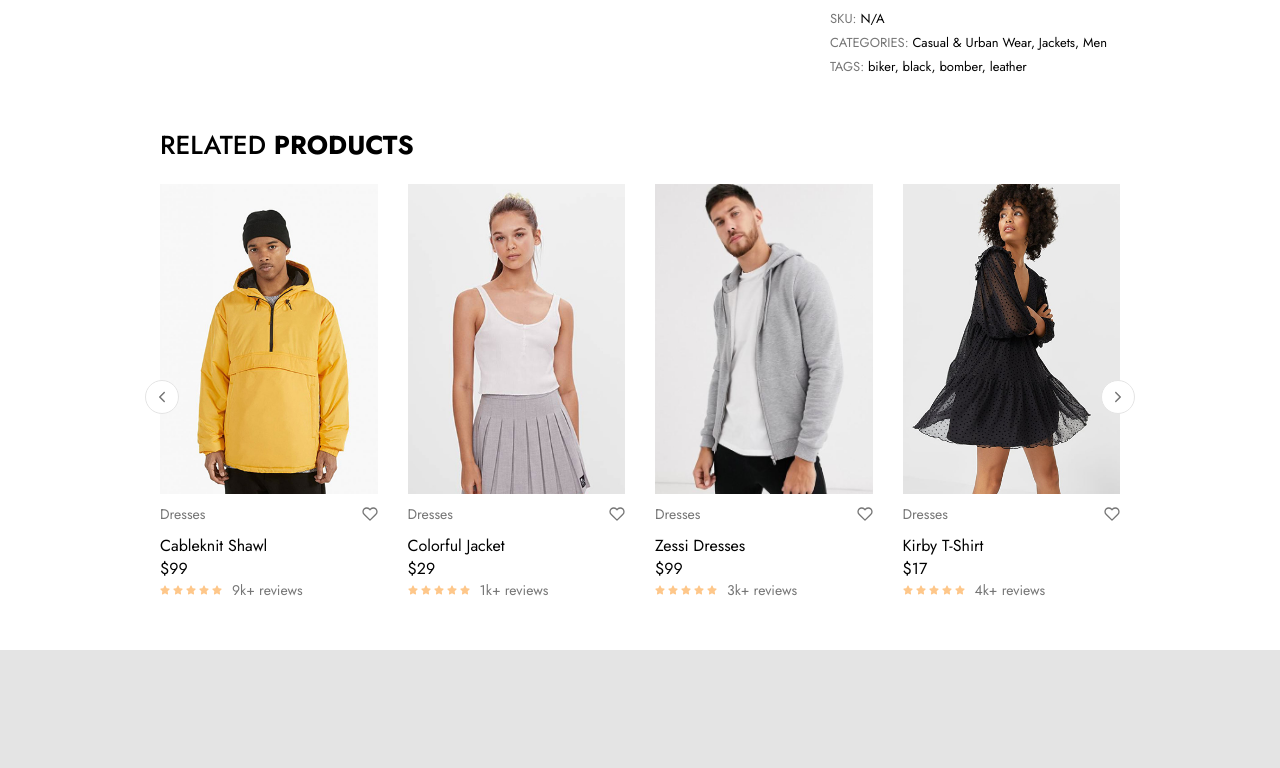
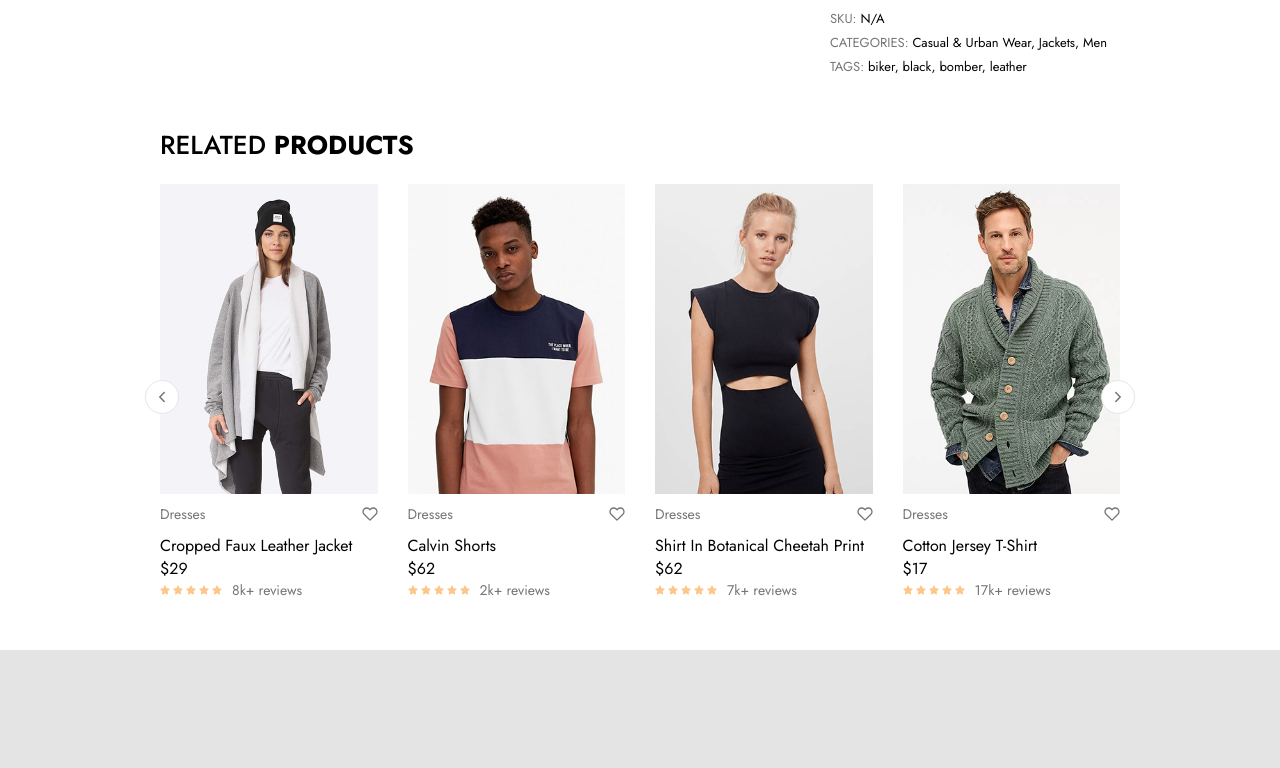
Before and after one commit to toyor009/ShopNow, a React (Create React App) app: page /product in a window 1280 px wide. Shown: the part 715-1483 px from the top of the page. Built offline with nearby package versions, Linux system fonts and the light colour scheme.

Commit message:
"Remove Autoplay module and prop from RelatedProducts component"

```diff
--- a/src/Components/Product/RelatedProducts/RelatedProducts.jsx
+++ b/src/Components/Product/RelatedProducts/RelatedProducts.jsx
@@ -5,7 +5,7 @@ import { Swiper, SwiperSlide } from "swiper/react";
 import "swiper/css";
 import "swiper/css/navigation";
 
-import { Autoplay, Navigation } from "swiper/modules";
+import { Navigation } from "swiper/modules";
 
 import relatedProductData from "../../../Data/RelatedProducts";
 
@@ -13,7 +13,7 @@ import { FiHeart } from "react-icons/fi";
 import { FaStar } from "react-icons/fa";
 import { IoIosArrowBack, IoIosArrowForward } from "react-icons/io";
 
-const RelatedProducts = ({ autoplayed }) => {
+const RelatedProducts = () => {
   const [wishList, setWishList] = useState({});
 
   const handleWishlistClick = (productID) => {
@@ -42,12 +42,7 @@ const RelatedProducts = ({ autoplayed }) => {
               nextEl: ".image-swiper-button-next",
               prevEl: ".image-swiper-button-prev",
             }}
-            autoplay={{
-              autoplay: { autoplayed },
-              delay: 2500,
-              disableOnInteraction: false,
-            }}
-            modules={[Autoplay, Navigation]}
+            modules={[Navigation]}
             breakpoints={{
               320: {
                 slidesPerView: 2,
--- a/src/Pages/ProductDetails.jsx
+++ b/src/Pages/ProductDetails.jsx
@@ -6,7 +6,7 @@ const ProductDetails = () => {
   return (
     <>
       <Product />
-      <RelatedProducts autoplayed="false" />
+      <RelatedProducts />
     </>
   );
 };
```
